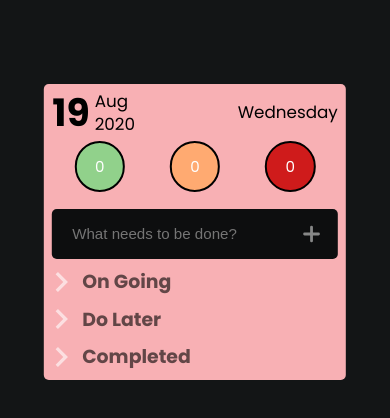
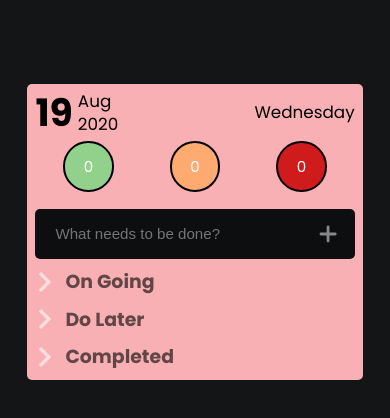
Before and after one commit to hashkazi00/vue2-todo-meter, a Vue app: page / in a window 390 px wide. Shown: the top 418 px of the page. Built offline with nearby package versions, Linux system fonts and the light colour scheme.

Commit message:
450px media query edited

```diff
--- a/src/App.vue
+++ b/src/App.vue
@@ -120,7 +120,7 @@ body {
 
 @media only screen and (max-width: 450px) {
   .container {
-    min-width: 36rem;
+    min-width: 40rem;
   }
 }
 @media only screen and (max-width: 350px) {
```
